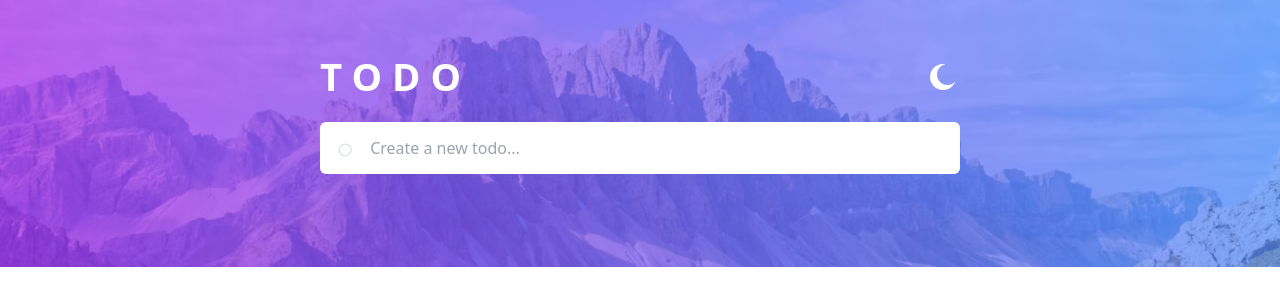
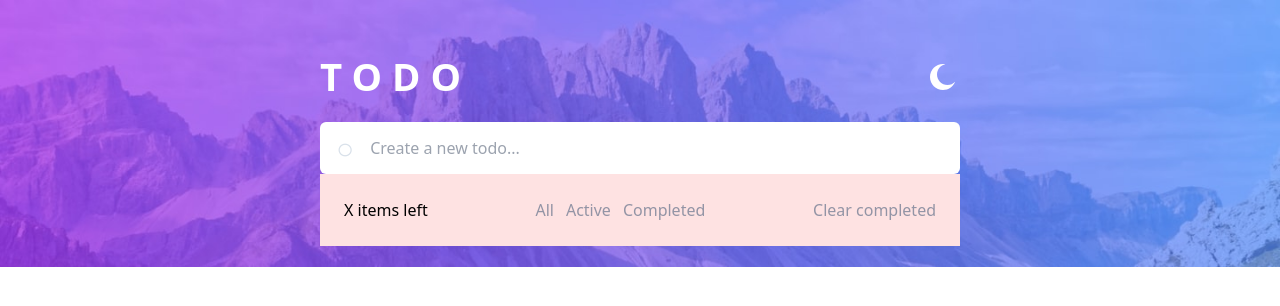
Before and after one commit to TeeHigh/Todo-App, a React (Vite) app: page / in a window 1280 px wide. Shown: the top 306 px of the page. Built offline with nearby package versions, Linux system fonts and the light colour scheme.

Commit message:
Made input component a controlled element

```diff
--- a/index.html
+++ b/index.html
@@ -6,7 +6,7 @@
     <meta name="viewport" content="width=device-width, initial-scale=1.0" />
     <title>To-Do App</title>
   </head>
-  <body className="dark" class="dark:bg-[#34414a]">
+  <body className="dark" class="dark:bg-[#161722]">
     <div id="root"></div>
     <script type="module" src="/src/main.tsx"></script>
   </body>
--- a/src/App.tsx
+++ b/src/App.tsx
@@ -3,9 +3,16 @@ import Background from "./components/Background"
 import Body from "./components/Body"
 import Header from "./components/Header";
 import Input from "./components/Input";
+import NavBar from "./components/NavBar";
+import TodoList from "./components/TodoList";
 
 function App() {
   const [theme, setTheme] = useState(localStorage.getItem('theme') || '')
+  const [newTodo, setNewTodo] = useState('')
+
+  const navLinks: string[] = [
+    'All', 'Active', 'Completed'
+  ]
 
   useEffect(function () {
     localStorage.setItem('theme', theme)
@@ -31,7 +38,9 @@ function App() {
         <Background />
         <Body>
           <Header setDarkMode={addDarkMode} setLightMode={addLightMode} />
-          <Input/>
+          <Input newTodo={newTodo} setNewTodo={setNewTodo} />
+          <TodoList navLinks={navLinks} />
+          <NavBar navLinks={navLinks} />
         </Body>
       </div>
     </>
--- a/src/components/Body.jsx
+++ /dev/null
@@ -1,11 +0,0 @@
-
-
-export default function Body({children}) {
-  return (
-    <div
-      className=" w-[clamp(16em,80vw,40em)] h-[clamp(30em,70vh,40rem)] m-auto text-center absolute top-[0] left-1/2 translate-x-[-50%] mt-4 lg:mt-12"
-    >
-      {children}
-    </div>
-  )
-}
--- /dev/null
+++ b/src/components/Body.tsx
@@ -0,0 +1,17 @@
+import React, { ReactNode } from 'react';
+
+interface BodyProps {
+  children: ReactNode;
+}
+
+const Body: React.FC<BodyProps> = ({ children }) => {
+  return (
+    <div
+      className="w-[clamp(16em,80vw,40em)] h-[clamp(30em,70vh,40rem)] m-auto text-center absolute top-[0] left-1/2 translate-x-[-50%] mt-4 lg:mt-12"
+    >
+      {children}
+    </div>
+  );
+};
+
+export default Body;
--- a/src/components/Header.jsx
+++ b/src/components/Header.tsx
@@ -1,9 +1,13 @@
-import React from 'react'
+import React from 'react';
 
-function Header({setDarkMode, setLightMode}) {
+interface HeaderProps {
+  setDarkMode: () => void; // Type for setDarkMode function
+  setLightMode: () => void; // Type for setLightMode function
+}
 
+const Header: React.FC<HeaderProps> = ({ setDarkMode, setLightMode }) => {
   return (
-    <header className='flex justify-between align-middle mb-8 md: md:mb-4'>
+    <header className='flex justify-between align-middle mb-8 md:mb-4'>
       <h1 className='text-[2.4em] font-bold tracking-[10px] text-white cursor-pointer'>TODO</h1>
       <span className="toggle-btn self-center cursor-pointer hover:bg-[rgba(10,10,10,0.2)] p-1 rounded-full active:scale-95">
         <p className='dark:hidden'>
@@ -14,7 +18,7 @@ function Header({setDarkMode, setLightMode}) {
         </p>
       </span>
     </header>
-  )
+  );
 }
 
-export default Header
+export default Header;
--- a/src/components/Input.jsx
+++ b/src/components/Input.tsx
@@ -1,7 +1,10 @@
-import React from 'react'
+interface InputProps{
+  newTodo: string,
+  setNewTodo: (newValue: string) => void;
+}
 
-export default function Input() {
-
+const Input: React.FC<InputProps> = ({newTodo, setNewTodo}) => {
+  console.log(newTodo)
   return (
     <div className='flex p-2 bg-white dark:bg-[#34414a] rounded-md mt-2'>
       <span className='text-3xl mx-2 text-[#d9e1ea] dark:text-[#475c68]'>○</span>
@@ -10,8 +13,12 @@ export default function Input() {
         type="text"
         placeholder='Create a new todo...'
         className=' ml-2 w-11/12 outline-none border-none bg-transparent dark:text-white'
+        value={newTodo}
+        onChange={(e) => setNewTodo(e.target.value)}
       />
       {/* <img src="./src/assets/icon-cross.svg" alt="delete icon" /> */}
     </div>
   )
 }
+
+export default Input
--- /dev/null
+++ b/src/components/NavBar.tsx
@@ -0,0 +1,19 @@
+import React from "react"
+
+interface NavBarProps{
+  navLinks: string[]
+}
+
+const NavBar: React.FC<NavBarProps> = ({navLinks}) => {
+  return (
+    <div className='md:hidden flex p-2 bg-white dark:bg-[#34414a] rounded-md mt-2 justify-center gap-7 font-bold'>
+      {
+        navLinks.map((navLink) => (
+          <p className='cursor-pointer text-[#9394a5] hover:text-black dark:text-[#8799a8] dark:hover:text-white' key={navLink}>{navLink}</p>
+        ))
+      }
+    </div>
+  )
+}
+
+export default NavBar
--- /dev/null
+++ b/src/components/TodoList.tsx
@@ -0,0 +1,23 @@
+interface TodoListProps{
+  navLinks: string[]
+}
+
+const TodoList: React.FC<TodoListProps> = ({navLinks}) => {
+  return (
+    <div className="bg-red-100" >
+      <span className='hidden md:flex justify-between p-6' >
+        <p>X items left</p>
+        <div className="flex gap-3">
+          {
+            navLinks.map((navLink) => (
+              <p className=' cursor-pointer text-[#9394a5] hover:text-black dark:text-[#8799a8] dark:hover:text-white' key={navLink}>{navLink}</p>
+            ))
+          }
+        </div>
+        <button className="cursor-pointer text-[#9394a5] hover:text-black dark:text-[#8799a8] dark:hover:text-white">Clear completed</button>
+      </span>
+    </div>
+  )
+}
+
+export default TodoList
```
Also changed, not shown: src/components/Background.tsx (renamed from src/components/Background.jsx).
